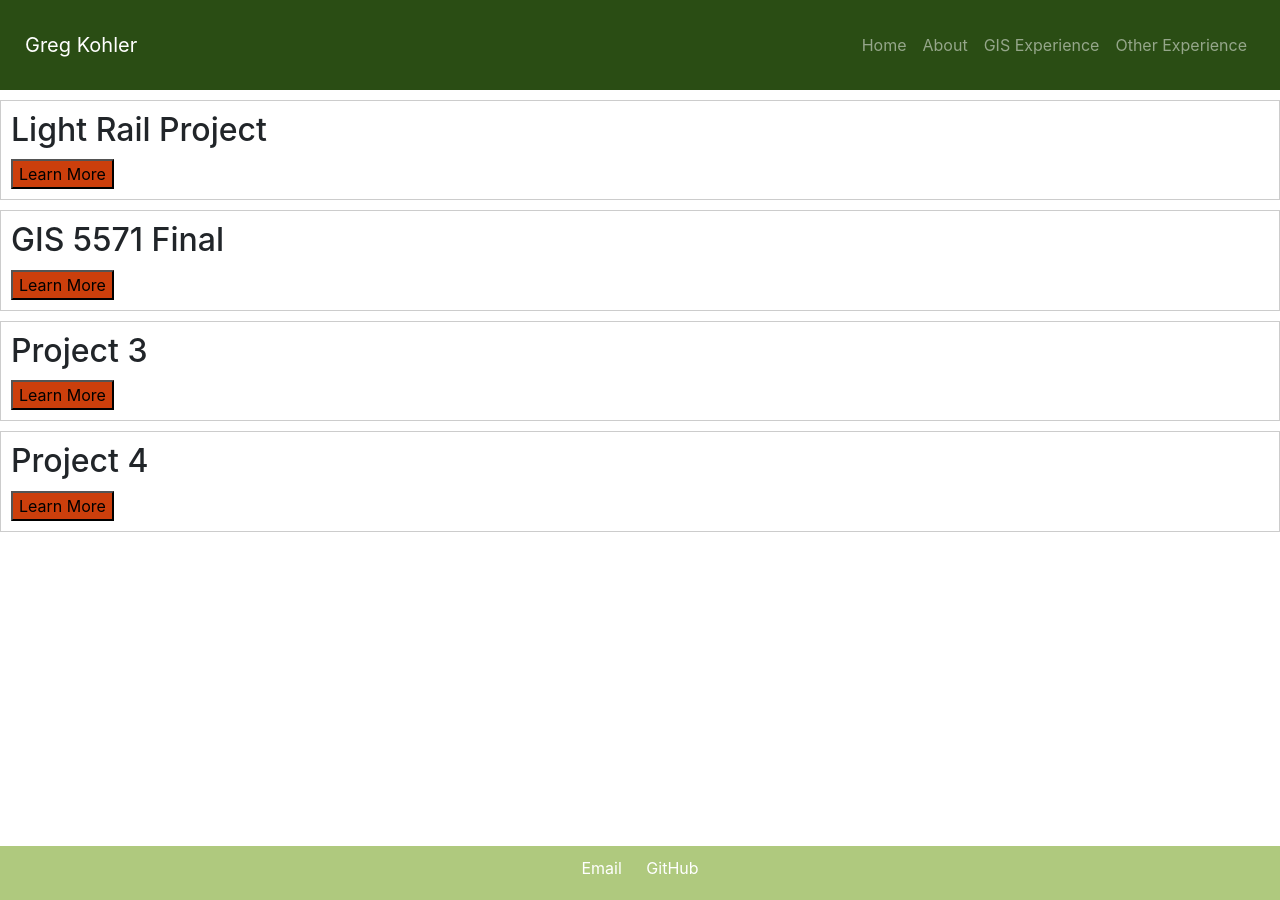
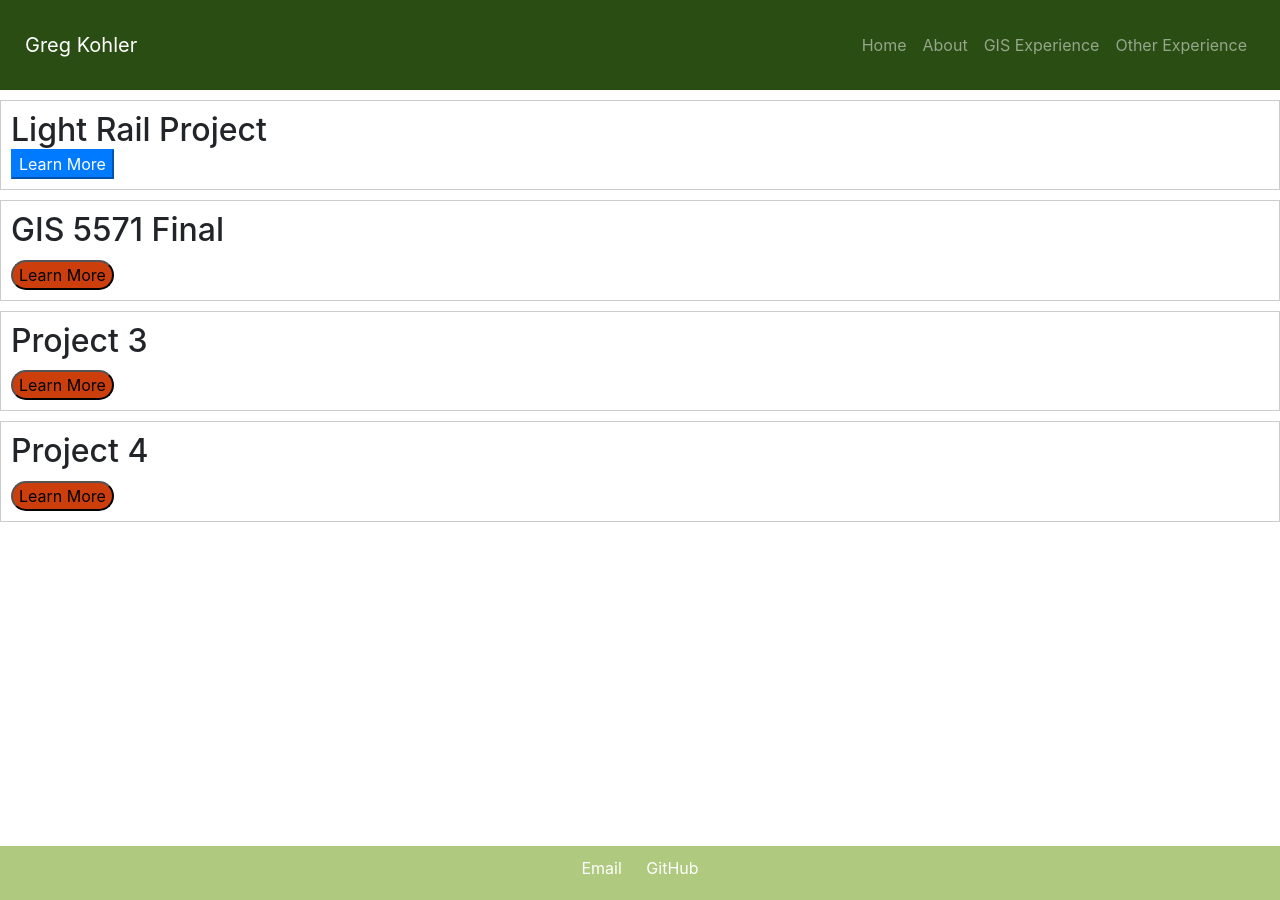
Before and after one commit to greg-kohler/myportfolio, a Jekyll site: the page built from gis.html, in a window 1280 px wide. Built offline with Jekyll 4.4.1, drawn with Linux system fonts in a browser that asks for light colours.

Commit message:
Update gis.html

```diff
--- a/gis.html
+++ b/gis.html
@@ -26,7 +26,6 @@ Title: GIS Experience - Greg Kohler
             margin-top: 10px;
             background-color: #CC3F0C;
             border-radius: 20px
-            border: 0px;
         }
 
         .project-details {
@@ -49,7 +48,7 @@ Title: GIS Experience - Greg Kohler
     <main>
         <section class="project">
             <h2 class="project-title">Light Rail Project</h2>
-            <button class="toggle-button" onclick="toggleDetails(this)">Learn More</button>
+            <button class="btn-primary" onclick="toggleDetails(this)">Learn More</button>
             <div class="project-details">
                 <p>Project 1 details go here...</p>
             </div>
```
